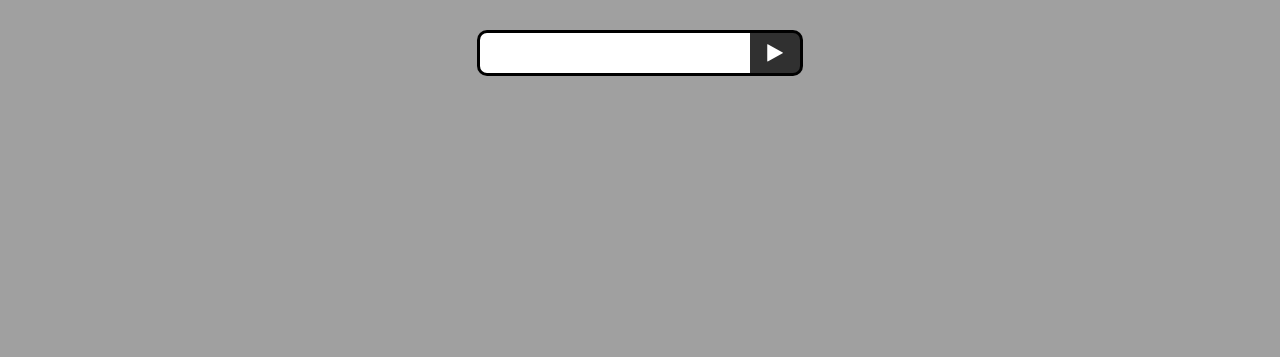
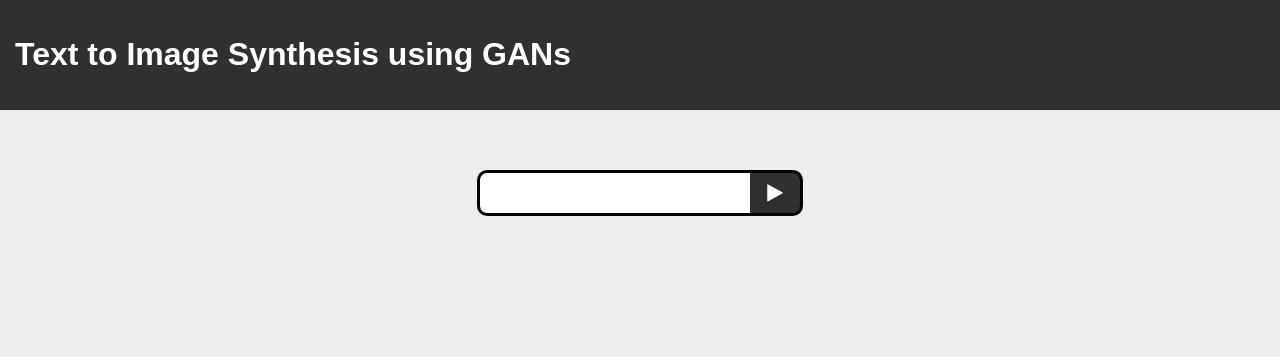
Before and after one commit to Parthav46/Text_to_Image_UI, a Django app: page / in a window 1280 px wide. Shown: the top 357 px of the page. Run offline with Django 3.2, Linux system fonts and the light colour scheme.

Commit message:
page header added

```diff
--- a/Text_to_Image_UI/templates/index.html
+++ b/Text_to_Image_UI/templates/index.html
@@ -3,13 +3,17 @@
 <!DOCTYPE html>
 <html>
 	<head>
-		<title> Text to Image conversion</title>
+		<title> Text to Image Synthesis using GANs </title>
 		<script src="https://ajax.googleapis.com/ajax/libs/jquery/3.5.1/jquery.min.js"></script>
 		<script src="{% static 'js' %}/index.js"></script>
 		<link rel="stylesheet" href="https://cdnjs.cloudflare.com/ajax/libs/font-awesome/4.7.0/css/font-awesome.min.css">
 		<link rel="stylesheet" href="{% static 'css' %}/index.css"></style>
 	</head>
 	<body>
+		<div class='header'>
+			<h1> Text to Image Synthesis using GANs </h1>
+		</div>
+		<div name='project'>
 			{% csrf_token %}
 			<div class='input'>
 				<input class='text' type='text' id='text' name='text'>
@@ -28,5 +32,6 @@
 				<div id='content'>
 				</div>
 			</div>
+		</div>
 	</body>
 </html>
--- a/static/css/index.css
+++ b/static/css/index.css
@@ -1,6 +1,22 @@
 body {
-	background-color: #A0A0A0;
+	background-color: #eeeeee;
+	margin: 0;
 }
+
+.header {
+	background-color: #303030;
+	display: flexbox;
+	margin: 0;
+	margin-bottom: 60px;
+	padding: 15px;
+}
+
+.header h1 {
+	font-weight: 900;
+	font-family: Arial, "Helvetica Neue", Helvetica, sans-serif;
+	color: #ffffff;
+}
+
 #content {
 	align-content: center;
 	position: relative;
@@ -15,7 +31,7 @@ body {
 .image {
 	height: 256px;
 	width: 256px;
-	margin: 0px auto 30px auto;
+	margin: 30px auto 30px auto;
 	padding: 0px;
 	border: 3px solid;
 }
@@ -27,7 +43,7 @@ body {
 	width: 50px;
 	margin: 0;
 	padding: 0;
-	border: 3px solid black;
+	border: 3px solid #000000;
 	border-left: 0px;
 	border-radius: 0 10px 10px 0;
 	background-color: #303030;
@@ -44,7 +60,7 @@ body {
 	width: 250px;
 	font-size: 20px;
 	padding: 5px 10px;
-	border: 3px solid black;
+	border: 3px solid #000000;
 	border-right: 0px;
 	border-radius: 10px 0 0 10px;
 	margin: 0;
@@ -60,7 +76,7 @@ body {
 	width: fit-content;
 	justify-content: center;
 	height: 40px;
-	margin: 30px auto 50px auto;
+	margin: 30px auto 0px auto;
 }
 
 .holder {
@@ -73,13 +89,14 @@ body {
 
 .fa-play {
 	font-size: 20px;
-	color: white;
+	color: #ffffff;
 }
 
+/* Loader from https://projects.lukehaas.me/css-loaders/ */
 .loader,
 .loader:before,
 .loader:after {
-	background: black;
+	background: #000000;
 	-webkit-animation: load1 1s infinite ease-in-out;
 	animation: load1 1s infinite ease-in-out;
 	width: 1em;
@@ -87,7 +104,7 @@ body {
 }
 
 .loader {
-	color: black;
+	color: #000000;
 	text-indent: -9999em;
 	margin: 88px auto;
 	position: relative;
@@ -161,7 +178,7 @@ body {
 
 .rating .text {
 	margin: 20px auto 20px auto;
-	font-size: 30px;
+	font-size: 20px;
 	text-align: justify;
 	font-family: Arial, Helvetica, sans-serif;
 	width: fit-content;
@@ -176,5 +193,5 @@ body {
 }
 
 .checked {
-	color: gold;
+	color: #ffd700;
 }
```
Lines whose indentation alone changed are shown as unchanged.
